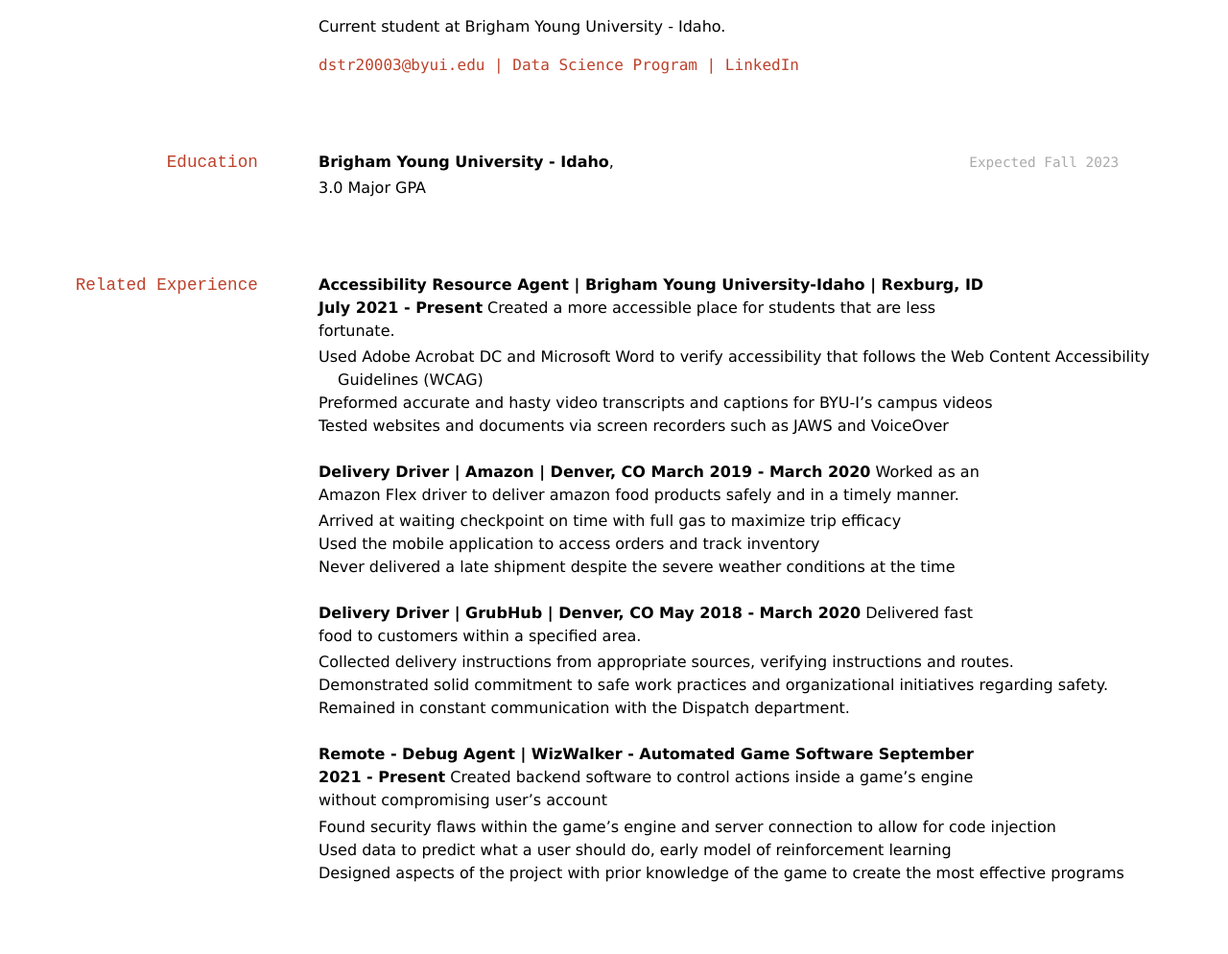
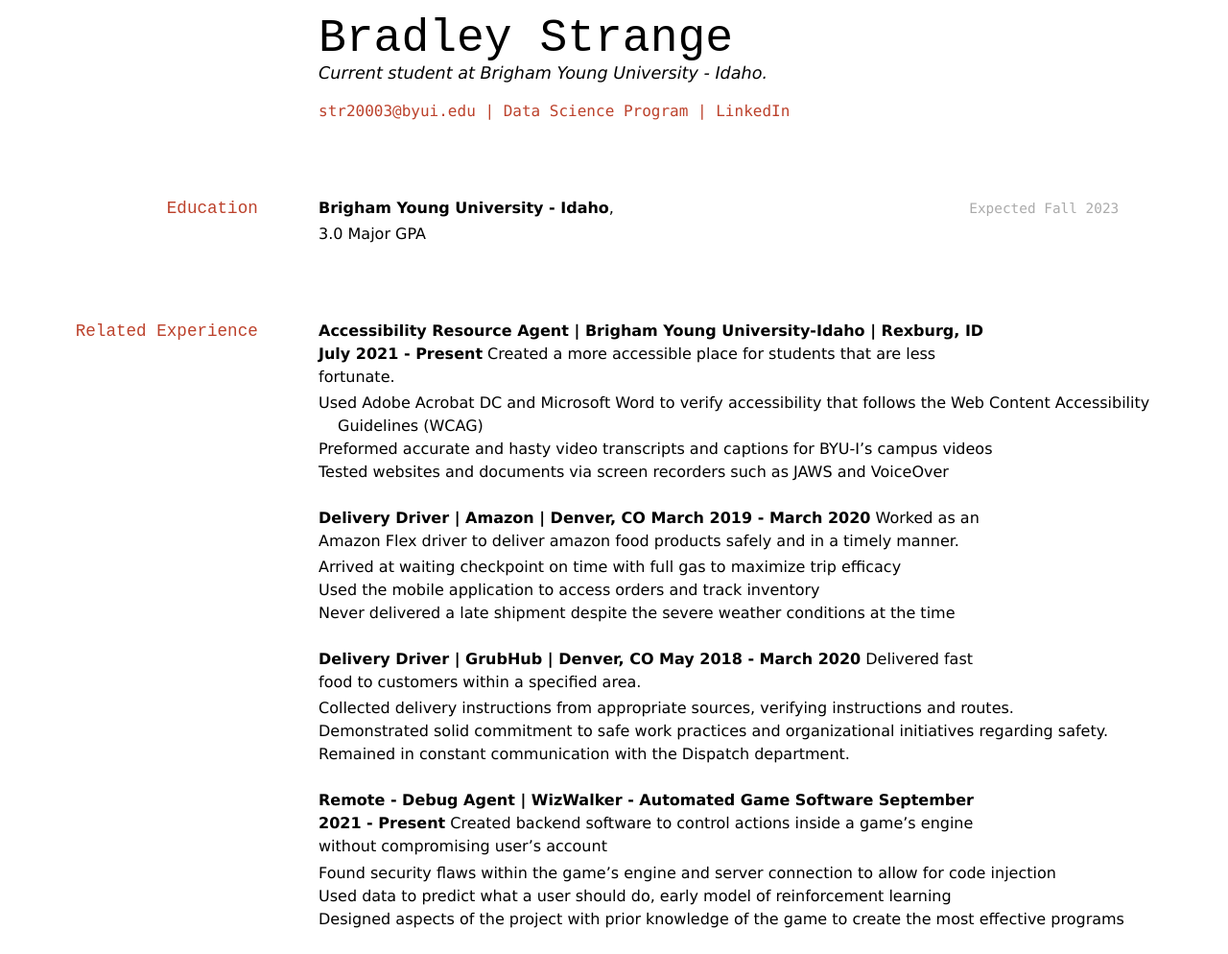
Before and after one commit to SolarWolf-Code/Strange-Resume, a Jekyll site: the page built from docs/index.md, in a window 1280 px wide. Shown: the whole page at 96% size. Built offline with Jekyll 4.4.1, drawn with Linux system fonts in a browser that asks for light colours; before the commit the page ends 946 px from its top, so only the background shows below that.

Commit message:
updated typos

```diff
--- a/docs/index.md
+++ b/docs/index.md
@@ -2,10 +2,12 @@
 layout: cv
 title: Bradley Strange's Resume
 ---
+# Bradley Strange
+
 Current student at Brigham Young University - Idaho.
 
 <div id="webaddress">
-<a href="str20003@byui.edu">dstr20003@byui.edu</a>
+<a href="str20003@byui.edu">str20003@byui.edu</a>
 | <a href="https://byuidatascience.github.io/development.html">Data Science Program</a>
 | <a href="https://www.linkedin.com/in/brad-strange-75313619b/">LinkedIn</a>
 </div>
```
